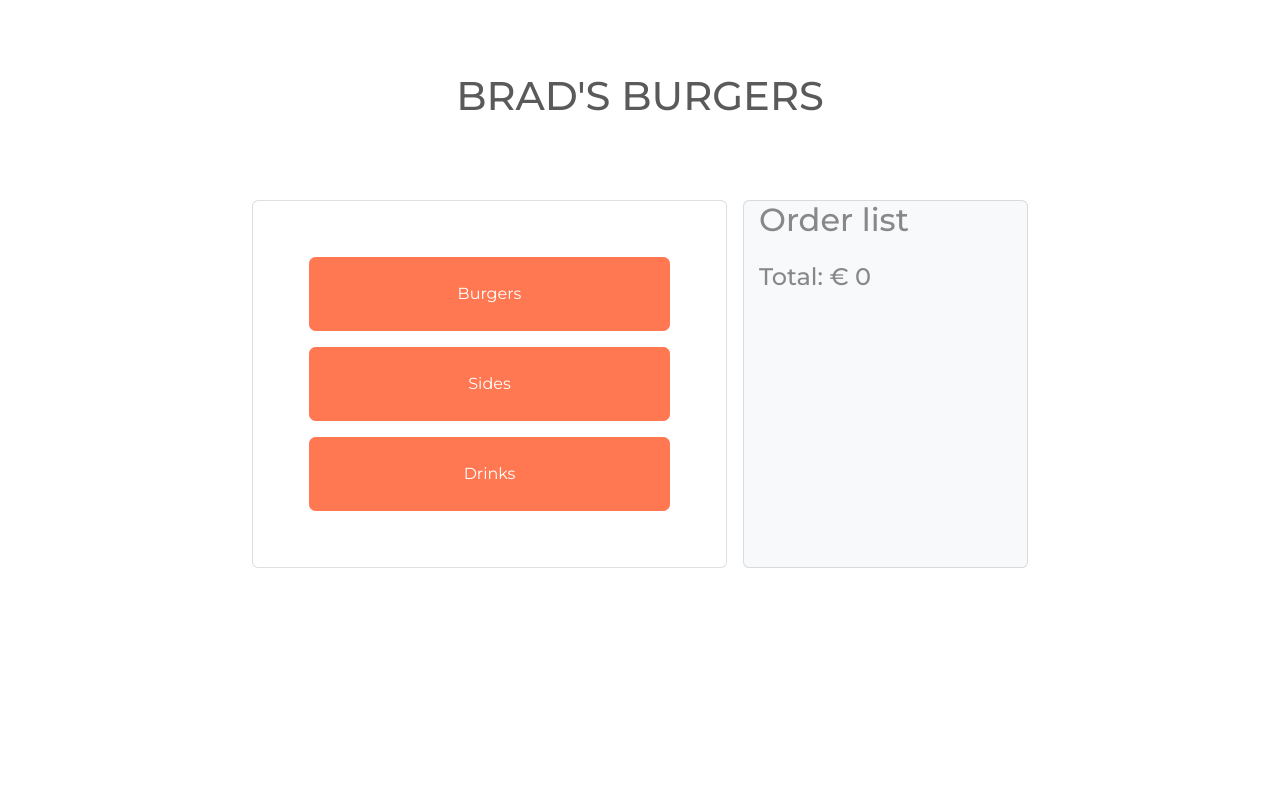
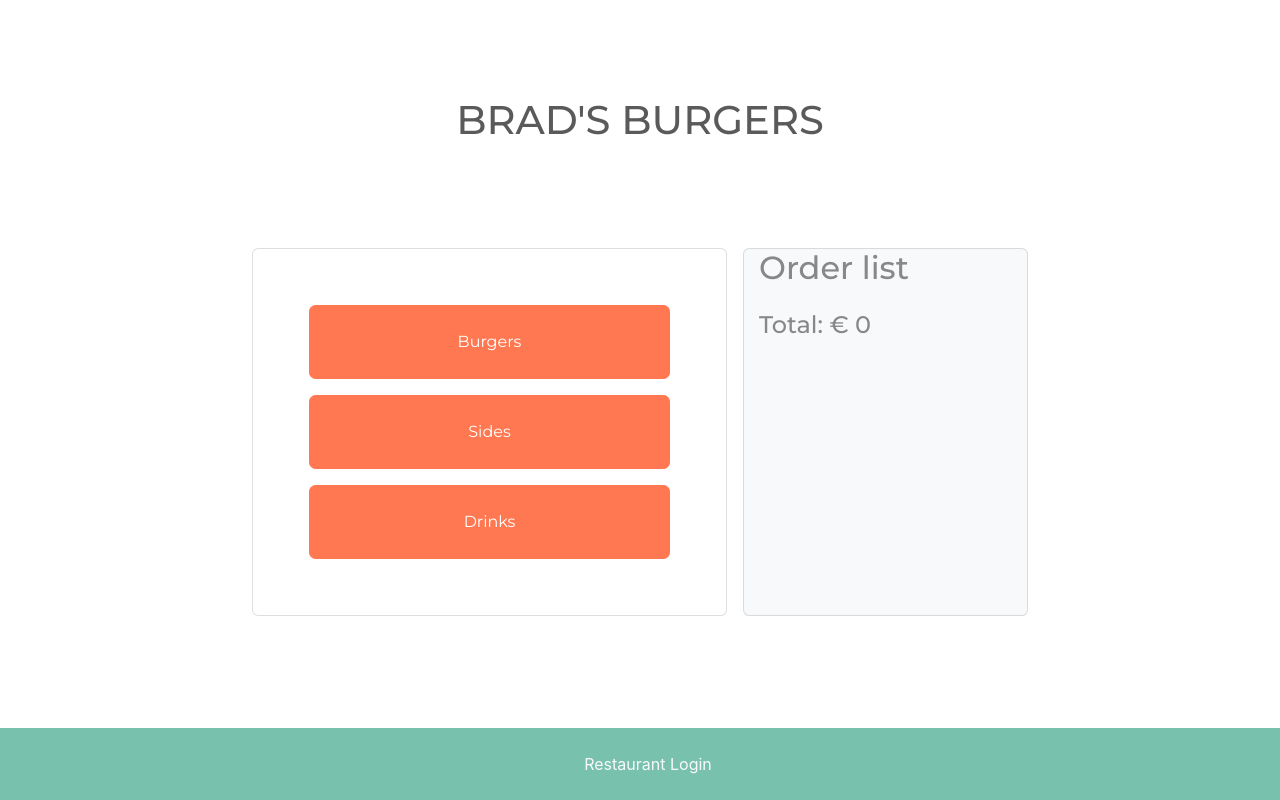
Before and after one commit to Code-Institute-Submissions/brads-burgers, a Django app: page /customer/order in a window 1280 px wide. Run offline with Django 3.2, Linux system fonts and the light colour scheme; some libraries are stand-ins or nearby versions.

Commit message:
Add footer to base html

```diff
--- a/customer/templates/customer/base.html
+++ b/customer/templates/customer/base.html
@@ -13,13 +13,14 @@
 <body>
     <div class="container mb-5">
         <div class="row justify-content-center mt-5">
-            <div class="col-md-8 col-sm-12 p-4 text-center">
+            <div class="col-md-8 col-sm-12 p-5 text-center">
                 <h1>BRAD'S BURGERS</h1>
             </div>
         </div>
     </div>
     {% block content %}
     {% endblock content %}
+    {% include 'customer/footer.html' %}
 
     <!-- jQuery library -->
     <script src="https://cdn.jsdelivr.net/npm/jquery@3.6.0/dist/jquery.slim.min.js"></script>
--- /dev/null
+++ b/customer/templates/customer/footer.html
@@ -0,0 +1,5 @@
+<footer class="page-footer font-small bg-primary fixed-bottom">
+    <div class="text-center p-4">
+        <a href="#" class="ml-3 text-light">Restaurant Login</a>
+    </div>
+</footer>
--- a/customer/templates/customer/order.html
+++ b/customer/templates/customer/order.html
@@ -16,3 +16,5 @@
     </div>
 </div>
 {% endblock content %}
+
+{% include 'customer/footer.html' %}
```
